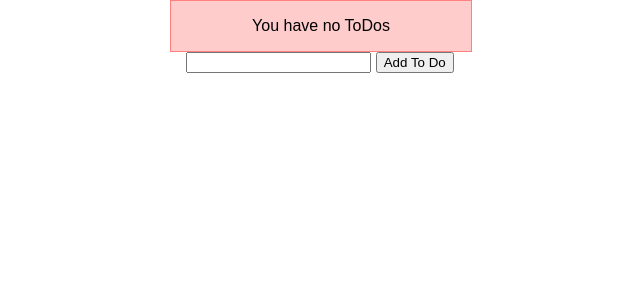
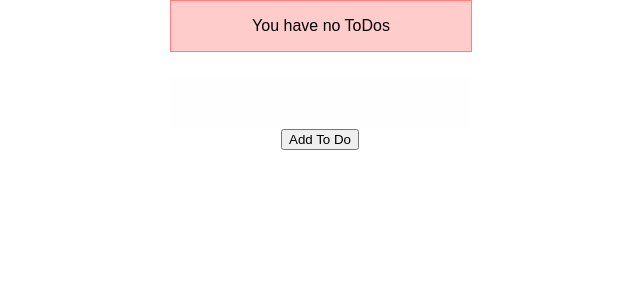
Before and after one commit to ricdotnet/ToDo, a PHP site: page / in a window 1280 px wide. Shown: the part 100-400 px from the top of the page, without its empty margins (320-960 px from the left). Run offline with PHP 8.4, Linux system fonts and the light colour scheme; data that the repository does not hold is empty; a stand-in replaces the project's code that opens the database connection.

Commit message:
CSS and comments
added css modules;
added comments for other users;

```diff
--- a/index.php
+++ b/index.php
@@ -3,7 +3,8 @@
     require("header.php");
 
     //fetching all data from the database
-    $results = $mysqli->query("select * from (select * from todo order by id desc limit 10)var1 order by id asc");
+    //$results = $mysqli->query("select * from (select * from todo order by id desc limit 10)var1 order by id asc");
+    $results = $mysqli->query("select * from todo order by id desc limit 10");
 
 
 ?>
@@ -15,12 +16,15 @@
     <div id="container">
         <?php
 
+        //no todos message
         if($results->num_rows == 0) {
-            echo "<div class='error-box'>You have no ToDos</div>";
+            echo "<div class='error-box mb25'>You have no ToDos</div>";
         }
 
+        //while loop to print todos
         while($print_results = $results->fetch_assoc()) {
 
+            //if a todo is empty show empty text
             if($print_results['todo'] == "") {
                 $print_results['todo'] = "empty.";
             }
@@ -30,26 +34,32 @@
 
         ?>
 
+        <!-- input form -->
         <form method="post" action="<?php $_SERVER['PHP_SELF'] ?>">
-            <input type="text" name="todo">
+            <input class="input-box" type="text" name="todo">
             <button type="submit">Add To Do</button>
         </form>
 
         <?php
 
+            //posting function
             if($_SERVER['REQUEST_METHOD'] == "POST") {
                 $todo = $_POST['todo'];
 
+                //check if input box is empty. do not send if true
                 if(empty($todo)) {
-                    echo "to do is empty.";
+                    echo "<div class='error-box'>to do is empty.</div>";
                 }else{
 
+                    //if valid then post and reload
                     $mysqli->query("insert into todo values (null, '".$todo."')");
 
+                    //confirmation message
                     echo "<div class='confirm-box'>To Do added.... Reloading page.</div>";
 
                 }
 
+                //reload the page after a second
                 header("Refresh:1; http://localhost:3000/index.php");
             }
 
--- a/style.css
+++ b/style.css
@@ -4,6 +4,33 @@ html, body {
     font-family: sans-serif;
 }
 
+/* margins and spaces */
+.mt25 {
+    margin-top: 25px;
+}
+.mb25 {
+    margin-bottom: 25px;
+}
+.ml25 {
+    margin-left: 25px;
+}
+.mr25 {
+    margin-right: 25px;
+}
+.mt50 {
+    margin-top: 50px;
+}
+.mb50 {
+    margin-bottom: 50px;
+}
+.ml50 {
+    margin-left: 50px;
+}
+.mr50 {
+    margin-right: 50px;
+}
+
+/* main content */
 #header {
     width: 100%;
     height: 100px;
@@ -16,6 +43,7 @@ html, body {
     height: auto;
 }
 
+/* todos css codes */
 .left-box {
     width: 25%;
     height: 40px;
@@ -29,6 +57,15 @@ html, body {
     height: 40px;
     background-color: #eee ;
     float: left;
+}
+.input-box {
+    width: 100%;
+    line-height: 50px;
+    outline: none;
+    border: none;
+    background-color: #fefefe;
+    padding-left:  15px;
+    padding-right: 15px;
 }
 
 
```
